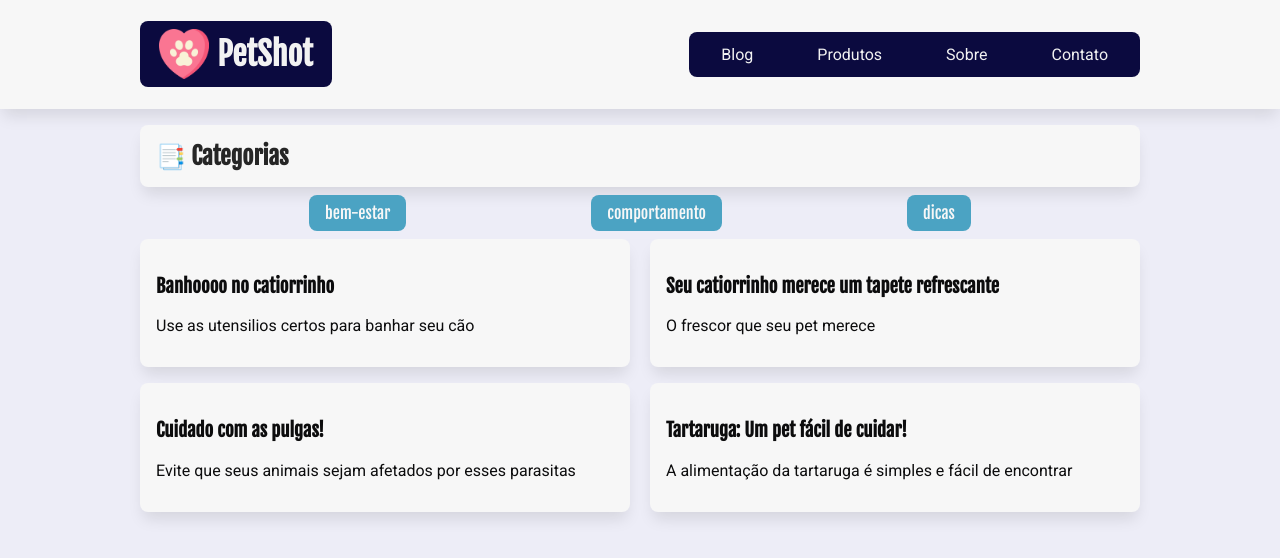
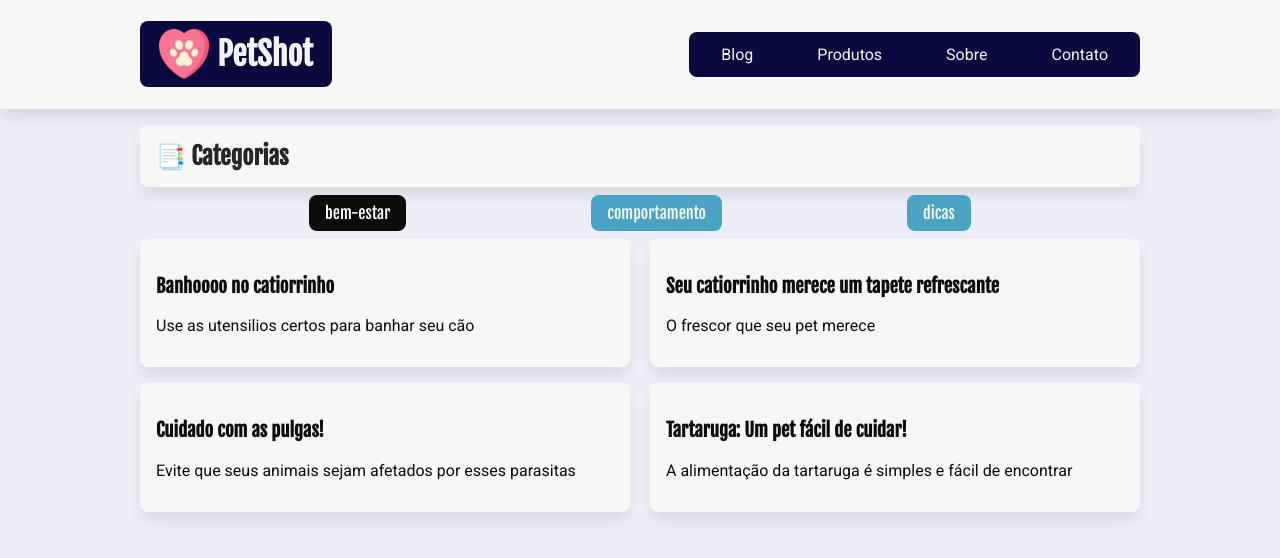
Before and after one commit to R0drigo-Pedroso/projeto-react-petshop, a React (Create React App) app: page /categoria/bem-estar in a window 1280 px wide. Shown: the top 558 px of the page. Built offline with nearby package versions, Linux system fonts and the light colour scheme; data requests are answered from the project's data file.

Commit message:
Ativação do componente

```diff
--- a/src/components/ListaCategorias/ListaCategorias.jsx
+++ b/src/components/ListaCategorias/ListaCategorias.jsx
@@ -1,11 +1,10 @@
 /* Usando estados de componentes */
-
 /* Api */
 import servidorApi from "../../API/servidor-api";
 
 /* Estilo CSS */
 import { useEffect, useState } from "react";
-import { Link } from "react-router-dom";
+import { NavLink } from "react-router-dom";
 import estilo from "./ListaCategorias.module.css";
 
 /* carregamento */
@@ -41,7 +40,9 @@ export const ListaCategorias = () => {
         {categorias.map(({ id, nome }) => {
           return (
             <li key={id} id={nome}>
-              <Link to={`/categoria/${nome}`}>{nome}</Link>
+              <NavLink activeClassName={estilo.ativo} to={`/categoria/${nome}`}>
+                {nome}
+              </NavLink>
             </li>
           );
         })}
--- a/src/components/ListaCategorias/ListaCategorias.module.css
+++ b/src/components/ListaCategorias/ListaCategorias.module.css
@@ -28,3 +28,13 @@
 .lista_categorias a:focus {
     background-color: #2f88a8;
 }
+
+.lista_categorias a:hover,
+.lista_categorias a:focus {
+    background-color: var(--cor-primaria-fundo-hover);
+    color: var(--cor-primaria-hover);
+}
+
+.lista_categorias a.ativo {
+    background-color: #0c0c0d;
+}
```
